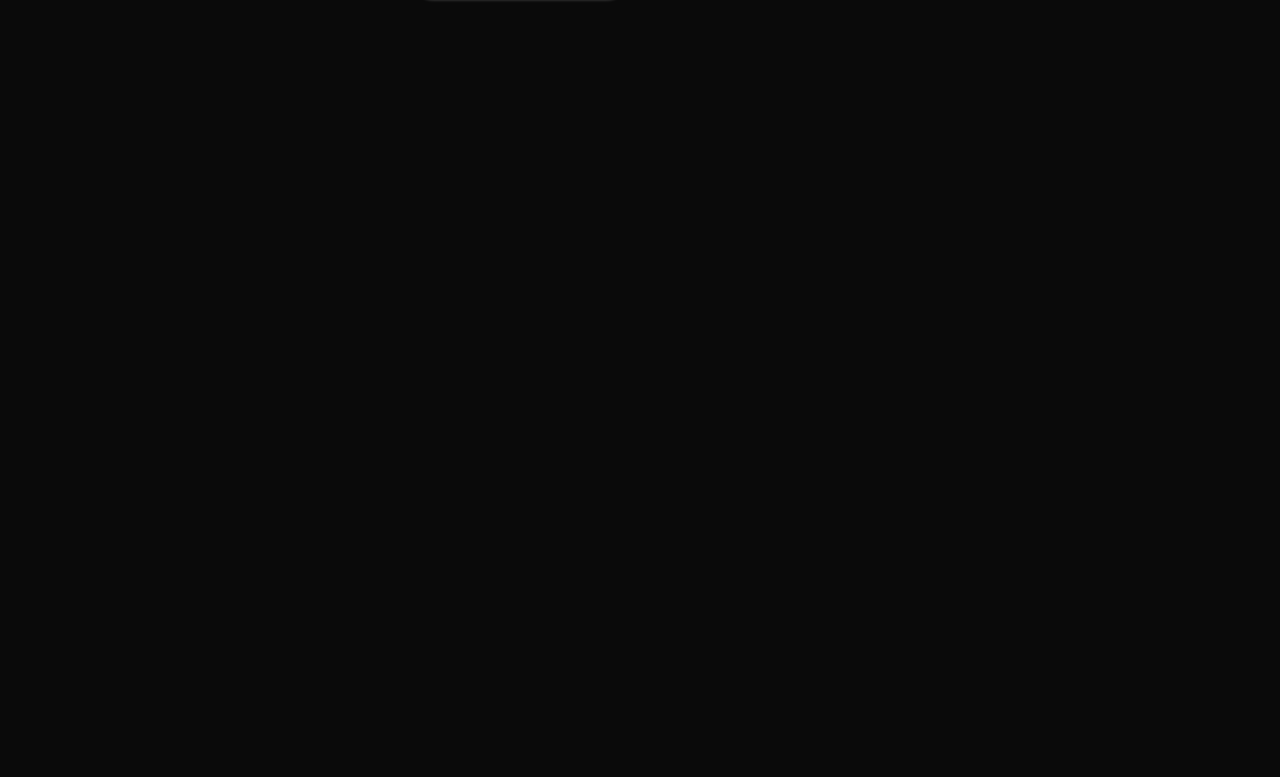
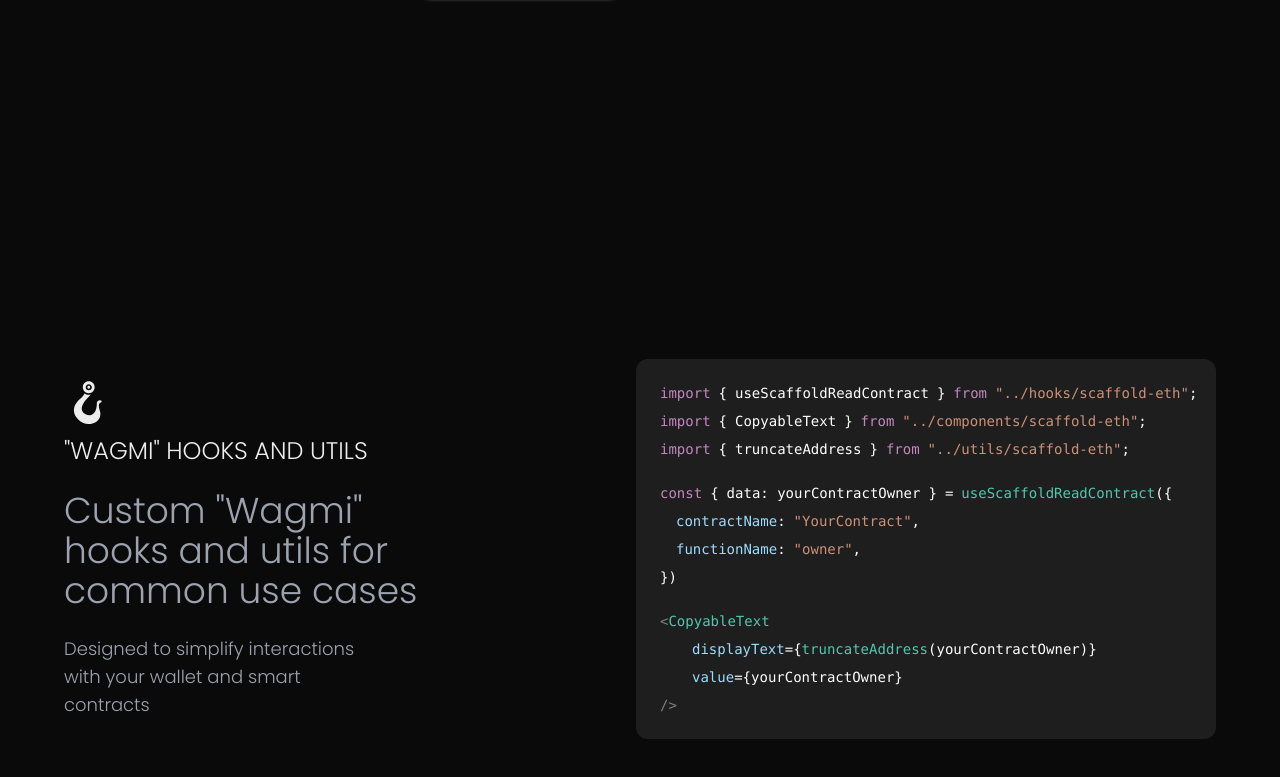
Before and after one commit to ValentineCodes/ethmobile, a Next.js app: page / in a window 1280 px wide. Shown: the part 2097-2874 px from the top of the page. Before the commit the page ends 2400 px from the top, so only its background shows below. Built offline with nearby package versions, Linux system fonts and the light colour scheme.

Commit message:
feat: design Hooks and Utils feature section

```diff
--- a/app/page.tsx
+++ b/app/page.tsx
@@ -1,6 +1,7 @@
 "use client";
 
 import ContractDebugger from "@/components/features/ContractDebugger";
+import Hooks from "@/components/features/Hooks";
 import PauxWallet from "@/components/features/PauxWallet";
 import Header from "@/components/Header";
 import Hero from "@/components/Hero";
@@ -14,12 +15,16 @@ export default function Home() {
         <Hero />
       </Popover>
 
-      <section id="about" className="min-h-screen bg-no-repeat bg-cover">
+      <section id="wallet" className="min-h-screen bg-no-repeat bg-cover">
         <PauxWallet />
       </section>
 
-      <section id="about" className="min-h-screen bg-no-repeat bg-cover">
+      <section id="debugger" className="min-h-screen bg-no-repeat bg-cover">
         <ContractDebugger />
+      </section>
+
+      <section id="hooks" className="min-h-screen bg-no-repeat bg-cover">
+        <Hooks />
       </section>
     </main>
   );
--- /dev/null
+++ b/components/features/Hooks.tsx
@@ -0,0 +1,181 @@
+import React from "react";
+
+import { motion } from "framer-motion";
+import { GiHook } from "react-icons/gi";
+
+type Props = {};
+
+export default function Hooks({}: Props) {
+  return (
+    <section className="px-6 py-14 max-w-[1200px] mx-auto flex flex-col md:flex-row items-center md:justify-between md:space-x-14">
+      <div className="container flex-1 flex flex-col items-center gap-6 md:items-start">
+        <motion.div
+          initial={{
+            x: 100,
+            opacity: 0,
+            scale: 0.8,
+          }}
+          animate={{
+            x: 0,
+            opacity: 1,
+            scale: 1,
+          }}
+          transition={{ duration: 0.7, ease: "easeInOut", delay: 0.2 }}
+          className="flex flex-col items-center md:items-start gap-2"
+        >
+          <GiHook className="text-5xl font-extrabold" />
+          <h1 className="text-2xl font-extralight">"WAGMI" HOOKS AND UTILS</h1>
+        </motion.div>
+
+        <motion.div
+          initial={{
+            x: 100,
+            opacity: 0,
+            scale: 0.8,
+          }}
+          animate={{
+            x: 0,
+            opacity: 1,
+            scale: 1,
+          }}
+          transition={{ duration: 0.7, ease: "easeInOut", delay: 0.35 }}
+        >
+          <p className="text-4xl text-gray-400 max-w-sm text-center md:text-left">
+            Custom "Wagmi" hooks and utils for common use cases
+          </p>
+        </motion.div>
+
+        <motion.div
+          initial={{
+            x: 100,
+            opacity: 0,
+            scale: 0.8,
+          }}
+          animate={{
+            x: 0,
+            opacity: 1,
+            scale: 1,
+          }}
+          transition={{ duration: 0.7, ease: "easeInOut", delay: 0.35 }}
+        >
+          <p className="text-lg text-gray-400 max-w-xs text-center md:text-left">
+            Designed to simplify interactions with your wallet and smart
+            contracts
+          </p>
+        </motion.div>
+      </div>
+
+      <div className="flex-1 flex flex-col gap-6">
+        <motion.div
+          initial={{
+            x: -100,
+            opacity: 0,
+            scale: 0.8,
+          }}
+          animate={{
+            x: 0,
+            opacity: 1,
+            scale: 1,
+          }}
+          transition={{ duration: 0.7, ease: "easeInOut" }}
+          className="w-full mt-12 md:mt-0 flex flex-col gap-6"
+        >
+          <div className="bg-[#1E1E1E] p-6 rounded-xl font-mono text-sm w-full max-w-[580px] overflow-x-scroll">
+            <div className="flex flex-col gap-2">
+              <div className="flex gap-2 whitespace-nowrap">
+                <span className="text-[#C586C0]">import</span>
+                <span className="text-white">{"{"}</span>
+                <span className="text-white">useScaffoldReadContract</span>
+                <span className="text-white">{"}"}</span>
+                <span className="text-[#C586C0]">from</span>
+                <span className="text-[#CE9178]">"../hooks/scaffold-eth"</span>
+                <span className="text-white -ml-2">;</span>
+              </div>
+
+              <div className="flex gap-2 whitespace-nowrap">
+                <span className="text-[#C586C0]">import</span>
+                <span className="text-white">{"{"}</span>
+                <span className="text-white">CopyableText</span>
+                <span className="text-white">{"}"}</span>
+                <span className="text-[#C586C0]">from</span>
+                <span className="text-[#CE9178]">
+                  "../components/scaffold-eth"
+                </span>
+                <span className="text-white -ml-2">;</span>
+              </div>
+
+              <div className="flex gap-2 whitespace-nowrap">
+                <span className="text-[#C586C0]">import</span>
+                <span className="text-white">{"{"}</span>
+                <span className="text-white">truncateAddress</span>
+                <span className="text-white">{"}"}</span>
+                <span className="text-[#C586C0]">from</span>
+                <span className="text-[#CE9178]">"../utils/scaffold-eth"</span>
+                <span className="text-white -ml-2">;</span>
+              </div>
+
+              <div className="mt-4 flex gap-2">
+                <span className="text-[#C586C0]">const</span>
+                <span className="text-white">{"{"}</span>
+                <span className="text-white">data: yourContractOwner</span>
+                <span className="text-white">{"}"}</span>
+                <span className="text-white">=</span>
+                <span className="text-[#4EC9B0]">useScaffoldReadContract</span>
+                <span className="text-white -ml-2">
+                  {"("}
+                  {"{"}
+                </span>
+              </div>
+
+              <div className="flex gap-2 ml-4">
+                <span className="text-[#9CDCFE]">contractName</span>
+                <span className="text-white -ml-2">:</span>
+                <span className="text-[#CE9178]">"YourContract"</span>
+                <span className="text-white -ml-2">,</span>
+              </div>
+
+              <div className="flex gap-2 ml-4">
+                <span className="text-[#9CDCFE]">functionName</span>
+                <span className="text-white -ml-2">:</span>
+                <span className="text-[#CE9178]">"owner"</span>
+                <span className="text-white -ml-2">,</span>
+              </div>
+
+              <div className="flex gap-2">
+                <span className="text-white">
+                  {"}"}
+                  {")"}
+                </span>
+              </div>
+
+              <div className="mt-4 flex gap-2">
+                <span className="text-[#808080]">{"<"}</span>
+                <span className="text-[#4EC9B0] -ml-2">CopyableText</span>
+              </div>
+              <div className="ml-8 flex gap-2">
+                <span className="text-[#9CDCFE]">displayText</span>
+                <span className="text-white -mx-2">=</span>
+                <span className="text-white -mr-2">{"{"}</span>
+                <span className="text-[#4EC9B0]">truncateAddress</span>
+                <span className="text-white -mx-2">(</span>
+                <span className="text-white">yourContractOwner</span>
+                <span className="text-white -ml-2">)</span>
+                <span className="text-white -ml-2">{"}"}</span>
+              </div>
+              <div className="ml-8 flex gap-2">
+                <span className="text-[#9CDCFE]">value</span>
+                <span className="text-white -mx-2">=</span>
+                <span className="text-white">{"{"}</span>
+                <span className="text-white -mx-2">yourContractOwner</span>
+                <span className="text-white">{"}"}</span>
+              </div>
+              <div className="flex gap-2">
+                <span className="text-[#808080]">/&gt;</span>
+              </div>
+            </div>
+          </div>
+        </motion.div>
+      </div>
+    </section>
+  );
+}
```
